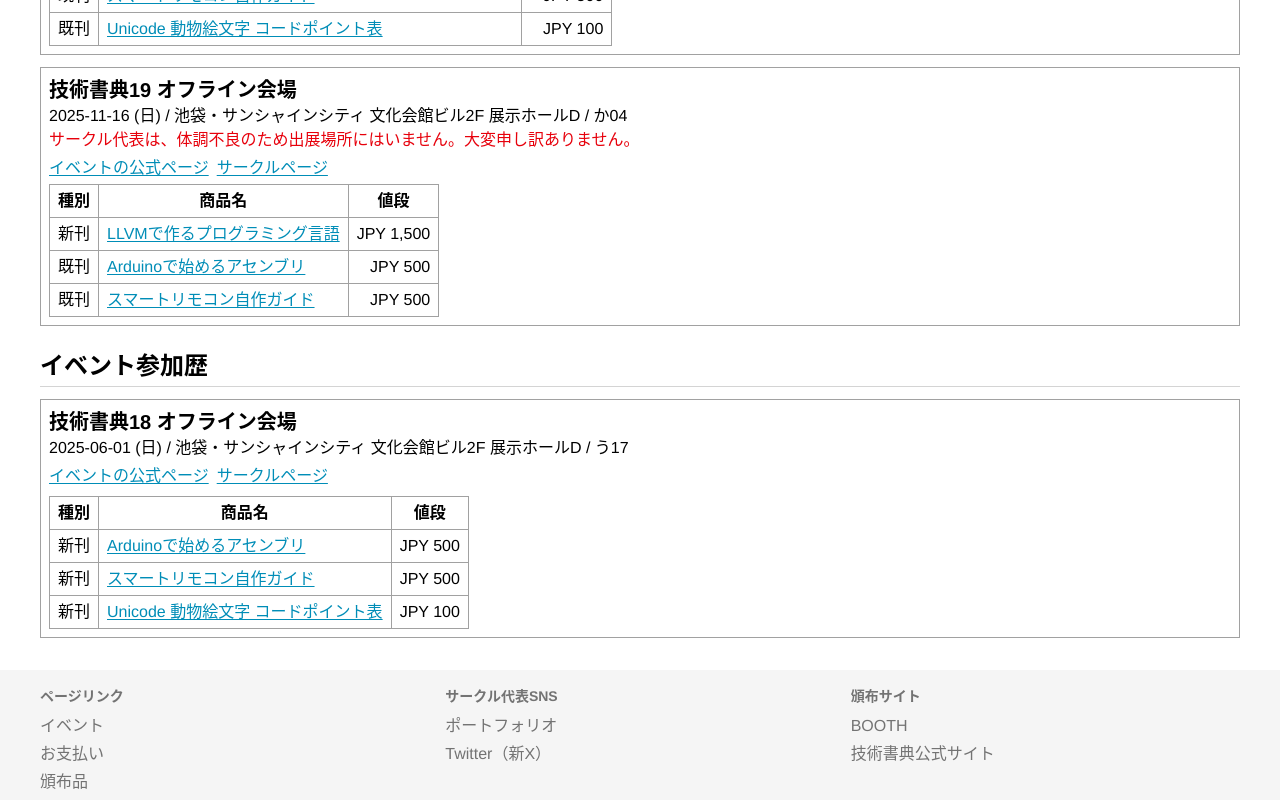
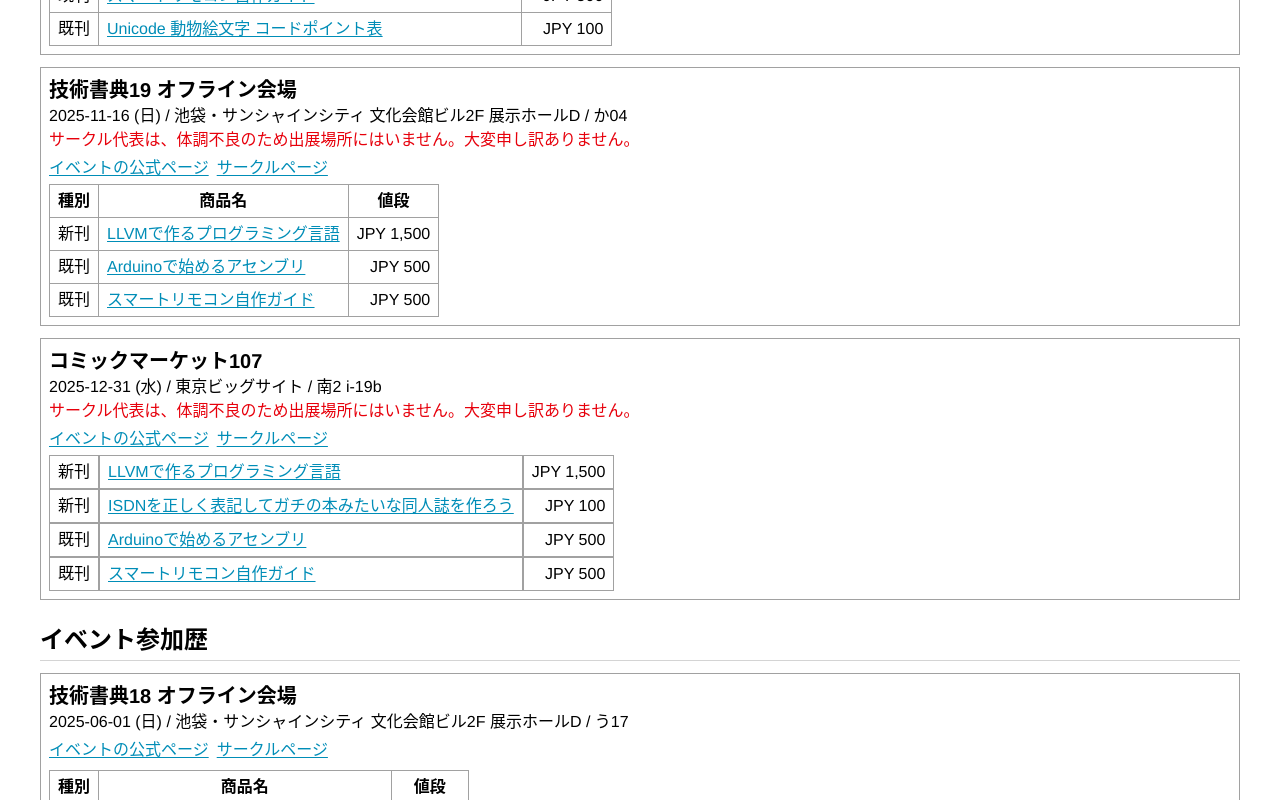
Before and after one commit to nikachu2012/nikatech-site, a Next.js app: page /event in a window 1280 px wide. Shown: the part 376-1176 px from the top of the page. Built offline with nearby package versions, Linux system fonts and the light colour scheme.

Commit message:
[update] コミックマーケットの情報を再追加

```diff
--- a/app/(default)/event/event.tsx
+++ b/app/(default)/event/event.tsx
@@ -89,17 +89,38 @@ export function EventSchedule() {
             </div>
         </div>
 
-        {/* <div className="border border-neutral-400 p-2">
+        <div className="border border-neutral-400 p-2">
             <div className="font-bold text-xl">コミックマーケット107</div>
-            <div className="">2025-12-31 (水) / 東京ビッグサイト / 南2ホール iブロック-19b</div>
+            <div className="">2025-12-31 (水) / 東京ビッグサイト / 南2 i-19b</div>
+            <div className="text-red-600">サークル代表は、体調不良のため出展場所にはいません。大変申し訳ありません。</div>
 
             <div className="flex flex-wrap my-1 gap-2">
                 <Link className="link" href={"https://www.comiket.co.jp/info-a/C107/C107Info.html"} target="_blank">イベントの公式ページ</Link>
+                <Link className="link" href={"https://webcatalog.circle.ms/Perma/Circle/10507495/"} target="_blank">サークルページ</Link>
             </div>
 
             <div>
-                頒布品未定
+                <tr>
+                    <td className="border border-neutral-400 p-1 px-2">新刊</td>
+                    <td className="border border-neutral-400 p-1 px-2"><Link className="link" href={"/item/llvm_homebrew_lang"}>LLVMで作るプログラミング言語</Link></td>
+                    <td className="border border-neutral-400 p-1 px-2 text-right">JPY 1,500</td>
+                </tr>
+                <tr>
+                    <td className="border border-neutral-400 p-1 px-2">新刊</td>
+                    <td className="border border-neutral-400 p-1 px-2"><Link className="link" href={"/item/howto_isdn"}>ISDNを正しく表記してガチの本みたいな同人誌を作ろう</Link></td>
+                    <td className="border border-neutral-400 p-1 px-2 text-right">JPY 100</td>
+                </tr>
+                <tr>
+                    <td className="border border-neutral-400 p-1 px-2">既刊</td>
+                    <td className="border border-neutral-400 p-1 px-2"><Link className="link" href={"/item/avrasm"}>Arduinoで始めるアセンブリ</Link></td>
+                    <td className="border border-neutral-400 p-1 px-2 text-right">JPY 500</td>
+                </tr>
+                <tr>
+                    <td className="border border-neutral-400 p-1 px-2">既刊</td>
+                    <td className="border border-neutral-400 p-1 px-2"><Link className="link" href={"/item/smartremote_guide"}>スマートリモコン自作ガイド</Link></td>
+                    <td className="border border-neutral-400 p-1 px-2 text-right">JPY 500</td>
+                </tr>
             </div>
-        </div> */}
+        </div>
     </>
 }
--- a/app/(default)/page.tsx
+++ b/app/(default)/page.tsx
@@ -38,12 +38,18 @@ export default function Home() {
         <section id="announcement">
           <h2 className="font-bold text-2xl border-b border-neutral-300 pb-1 mb-2">お知らせ</h2>
           <ul className="list-disc flex flex-col gap-4 mt-4">
-            {/* <li className="flex flex-col lg:flex-row gap-1 lg:gap-2 items-left lg:items-center">
+            <li className="flex flex-col lg:flex-row gap-1 lg:gap-2 items-left lg:items-center">
+              <span className="font-mono text-neutral-500 text-sm">{GetDateISO8601String(new Date("2025-12-18T18:52:32.000+09:00"))}</span>
+              <div>
+                コミックマーケット107での販売品、注意事項を更新しました。
+              </div>
+            </li>
+            <li className="flex flex-col lg:flex-row gap-1 lg:gap-2 items-left lg:items-center">
               <span className="font-mono text-neutral-500 text-sm">{GetDateISO8601String(new Date("2025-11-07T17:00:00.000+09:00"))}</span>
               <div>
                 コミックマーケット107当選しました。２日目（31日）南２ホール iブロック-19bです。
               </div>
-            </li> */}
+            </li>
             <li className="flex flex-col lg:flex-row gap-1 lg:gap-2 items-left lg:items-center">
               <span className="font-mono text-neutral-500 text-sm">{GetDateISO8601String(new Date("2025-10-21T00:00:00.000+09:00"))}</span>
               <div>
```
